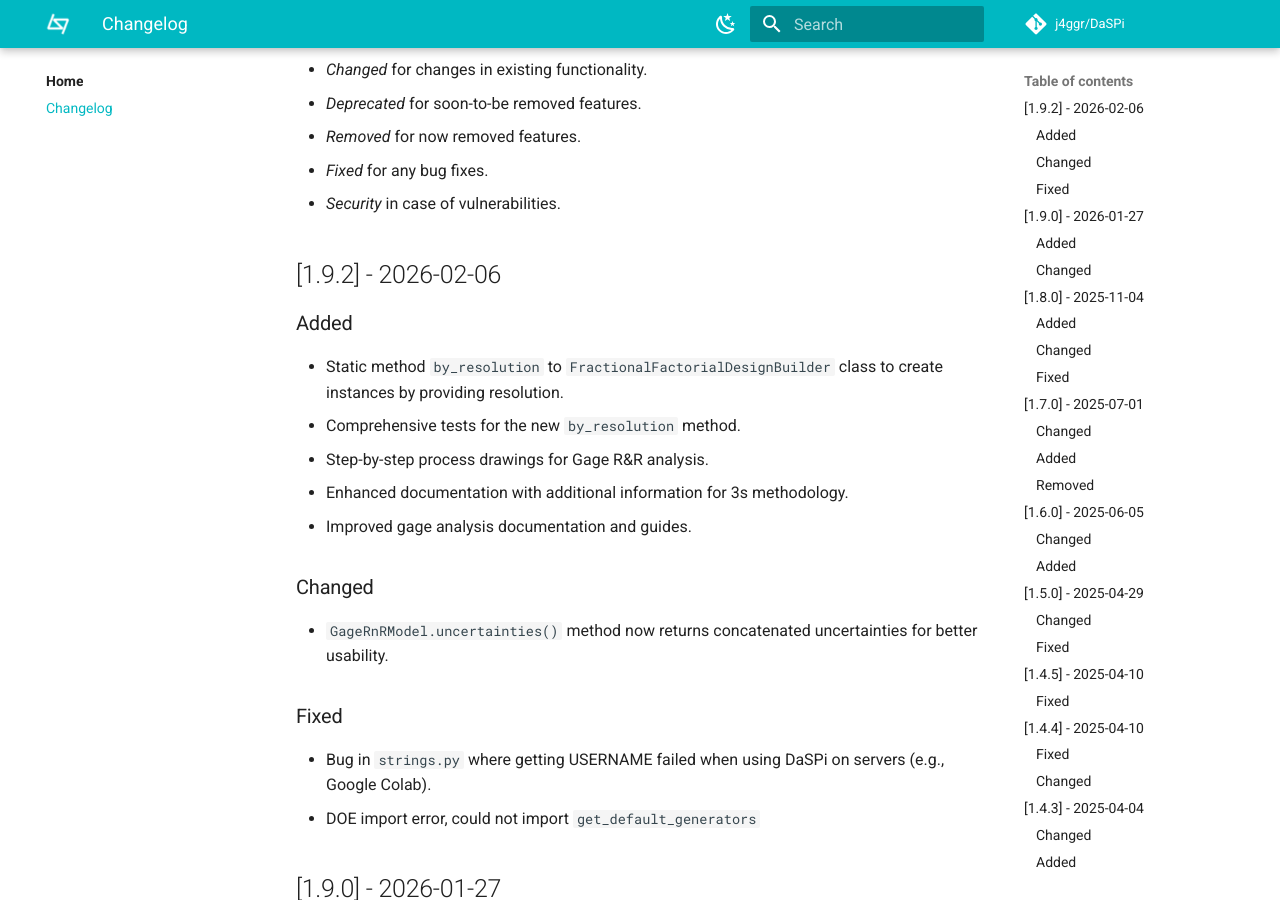
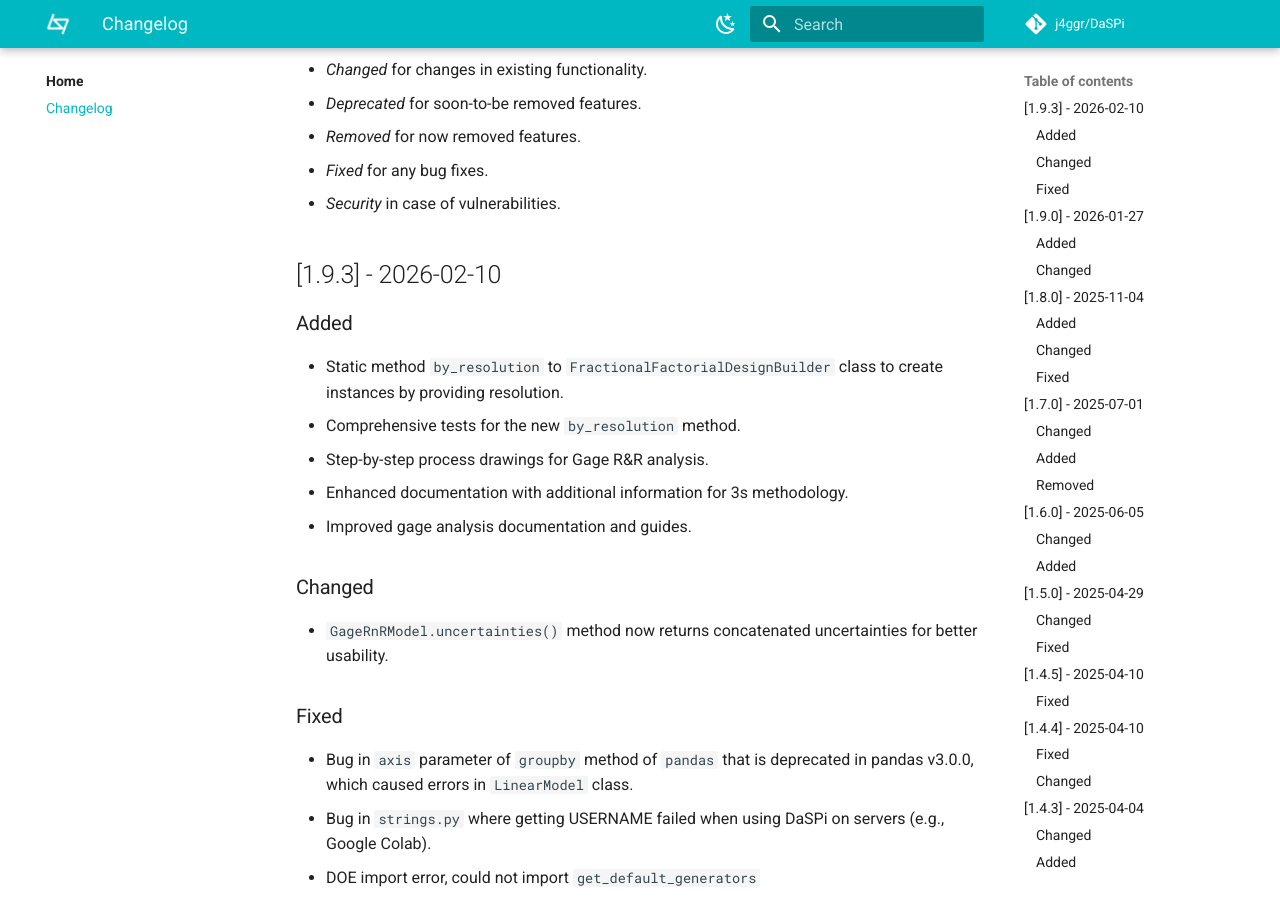
Before and after one commit to j4ggr/DaSPi, an MkDocs documentation site: the page built from docs/CHANGELOG.md, in a window 1280 px wide and 900 px high, scrolled down 329 px. Built offline with MkDocs 1.6.1 and Material for MkDocs 9.7.7, drawn with Linux system fonts in a browser that asks for light colours; comment, search, counter and statistics services are not loaded; old or Windows-style settings are respelled for this version of MkDocs.

Commit message:
Release v1.9.3

```diff
--- a/docs/CHANGELOG.md
+++ b/docs/CHANGELOG.md
@@ -14,7 +14,7 @@ __Types of changes__:
 - _Fixed_ for any bug fixes.
 - _Security_ in case of vulnerabilities.
 
-## [1.9.2] - 2026-02-06
+## [1.9.3] - 2026-02-10
 
 ### Added
 
@@ -30,6 +30,7 @@ __Types of changes__:
 
 ### Fixed
 
+- Bug in `axis` parameter of `groupby` method of `pandas` that is deprecated in pandas v3.0.0, which caused errors in `LinearModel` class.
 - Bug in `strings.py` where getting USERNAME failed when using DaSPi on servers (e.g., Google Colab).
 - DOE import error, could not import `get_default_generators`
 
--- a/pyproject.toml
+++ b/pyproject.toml
@@ -1,6 +1,6 @@
 [project]
 name = "DaSPi"
-version = "1.9.2"
+version = "1.9.3"
 description = "Visualize and analyze your data with DaSPi. This package is designed for users who want to find relevant influencing factors in processes and validate improvements."
 authors = [
     {name = "Reto Jäggli", email = "reto@jaeggli.email"},
```
